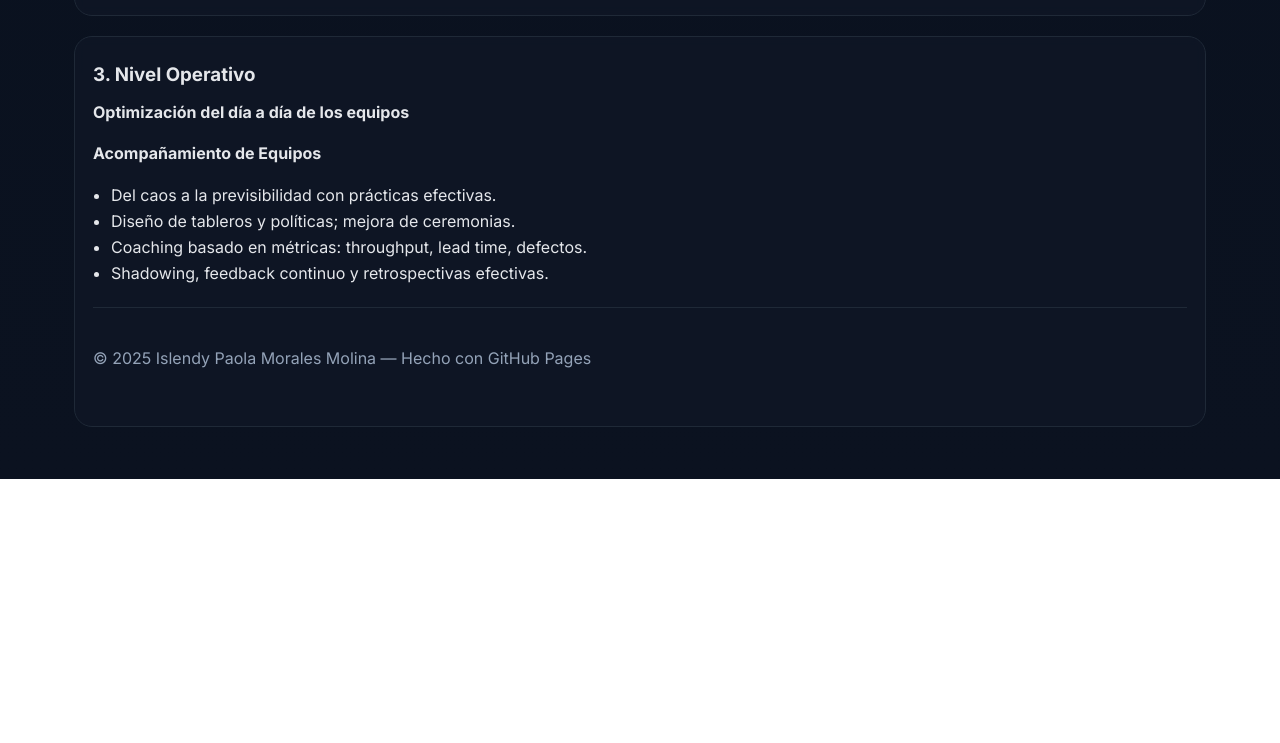
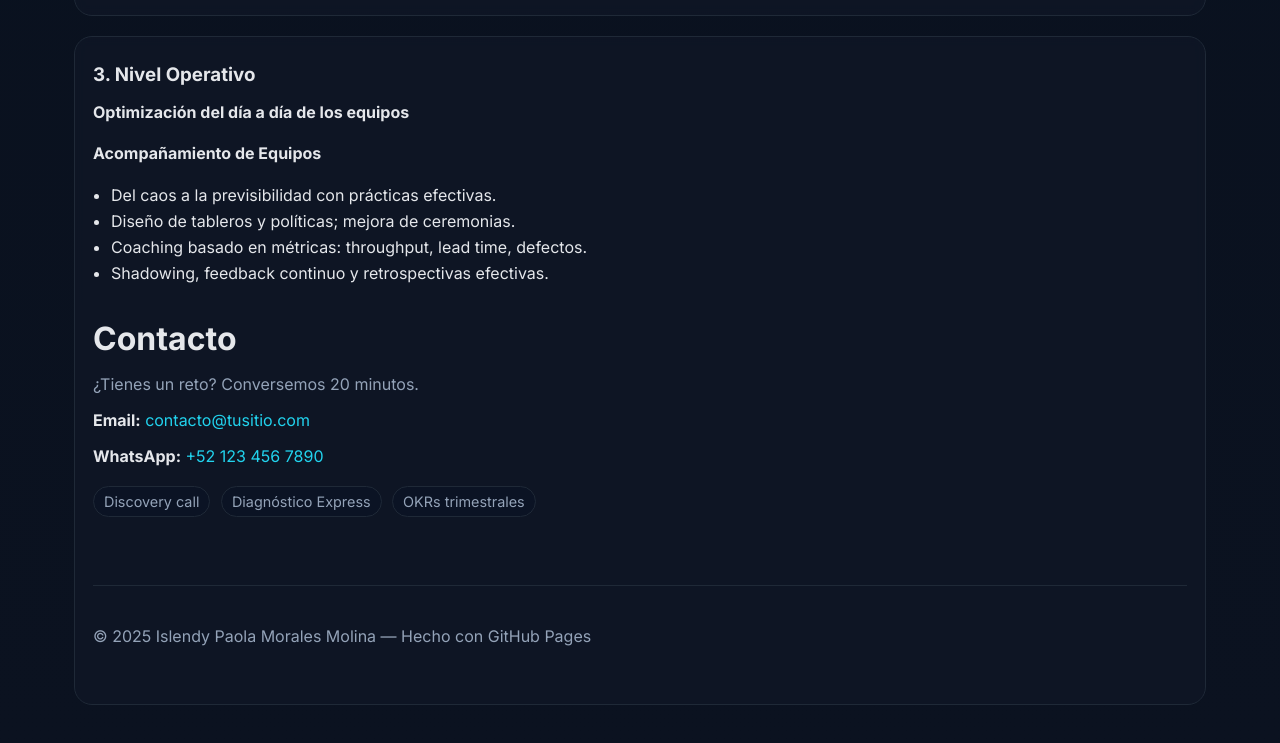
Before and after one commit to ipaola/agile, a plain HTML site: page index.html in a window 1280 px wide. Shown: the part 1716-2459 px from the top of the page. Before the commit the page ends 2195 px from the top, so only its background shows below. Drawn offline with Linux system fonts and the light colour scheme.

Commit message:
Update index.html

```diff
--- a/index.html
+++ b/index.html
@@ -153,6 +153,19 @@
       <li>Shadowing, feedback continuo y retrospectivas efectivas.</li>
     </ul>
 
+    <section id="contacto" class="section">
+      <h2>Contacto</h2>
+      <p class="muted">¿Tienes un reto? Conversemos 20 minutos.</p>
+      <div class="card">
+        <p><strong>Email:</strong> <a href="mailto:contacto@tusitio.com">contacto@tusitio.com</a></p>
+        <p><strong>WhatsApp:</strong> <a href="https://wa.me/521234567890" target="_blank" rel="noopener">+52 123 456 7890</a></p>
+        <p>
+          <span class="pill">Discovery call</span>
+          <span class="pill">Diagnóstico Express</span>
+          <span class="pill">OKRs trimestrales</span>
+        </p>
+      </div>
+    </section>
 
     <footer class="footer">
       <div>© <span id="year"></span> Islendy Paola Morales Molina — Hecho con GitHub Pages</div>
```
